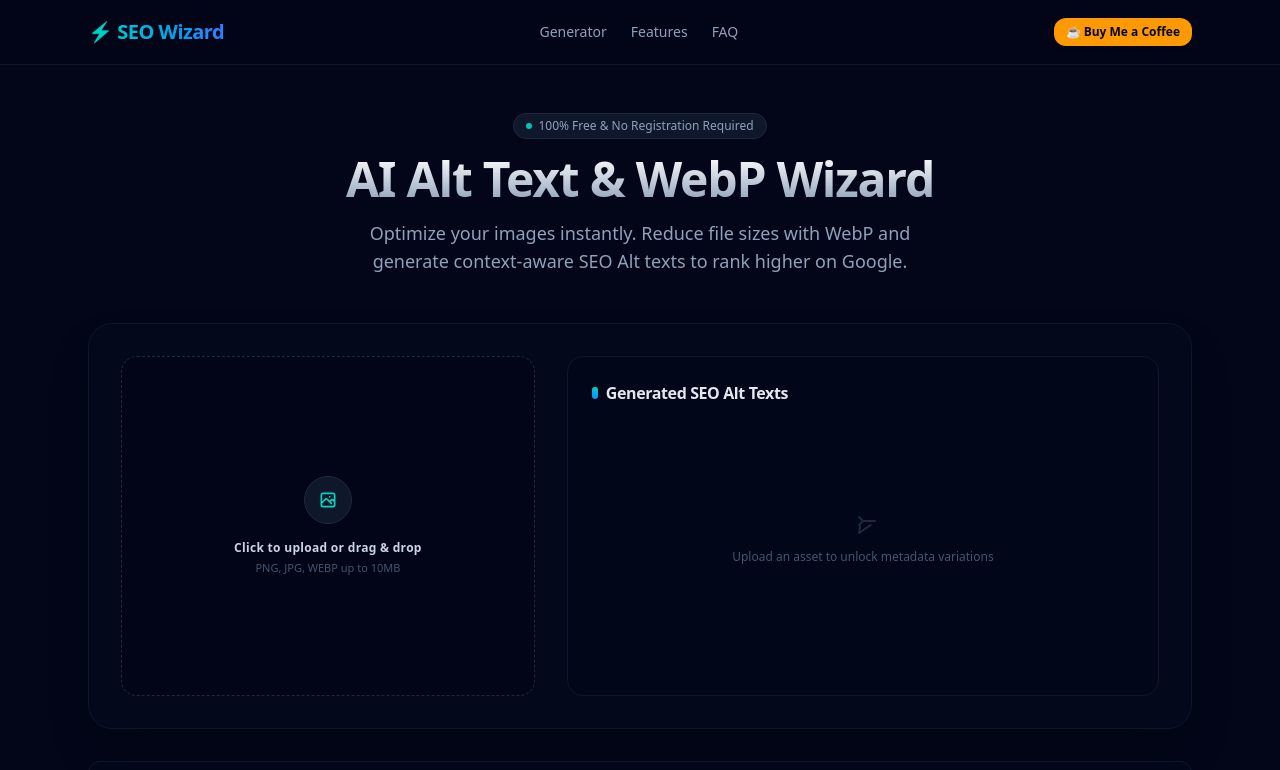
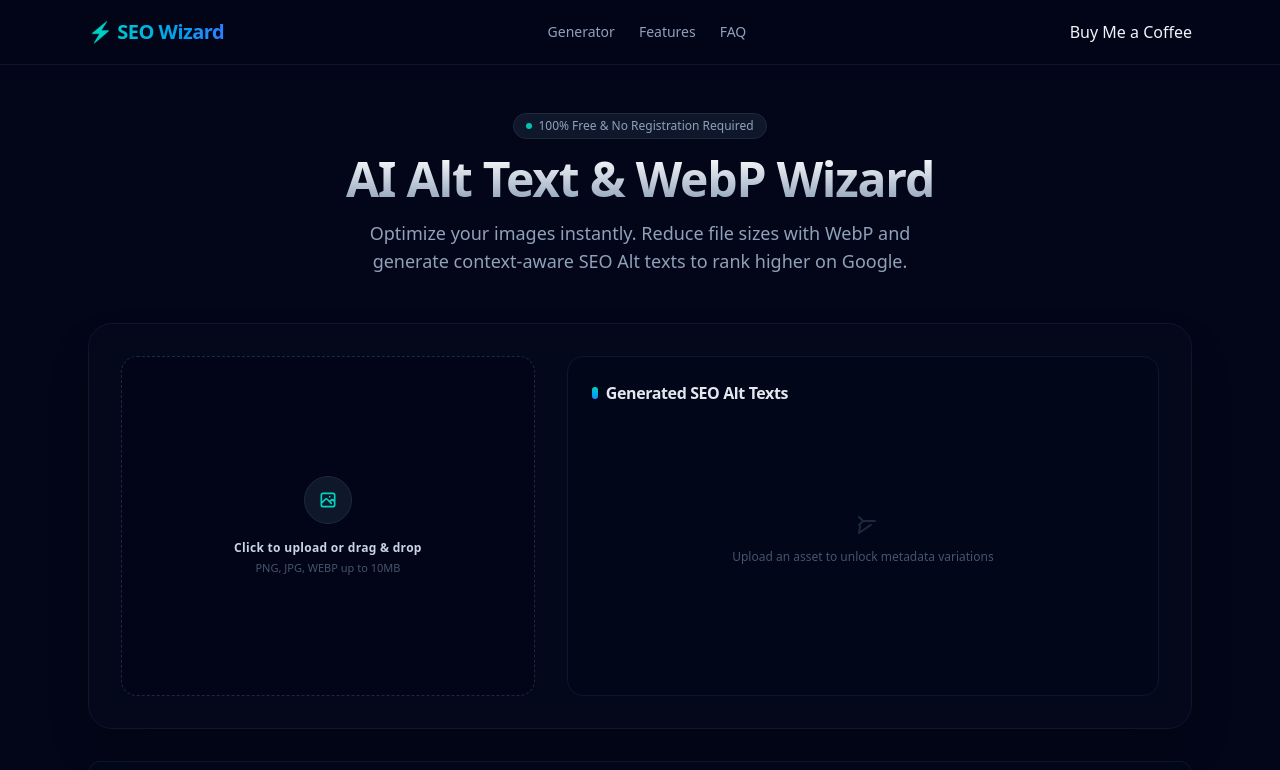
Before and after one commit to Mihran-20/seo_wizard, a Next.js app: page / in a window 1280 px wide. Shown: the top 770 px of the page. Built offline with nearby package versions, Linux system fonts and the light colour scheme.

Commit message:
feat: add real buy me a coffee link

```diff
--- a/app/page.tsx
+++ b/app/page.tsx
@@ -128,13 +128,13 @@
             <a href="#faq" className="hover:text-teal-400 transition-colors">FAQ</a>
           </nav>
           <div className="flex items-center gap-3">
-            <a
-              href="https://buymeacoffee.com"
-              target="_blank"
-              className="text-xs font-semibold bg-amber-500 hover:bg-amber-400 text-slate-950 px-3 py-1.5 rounded-xl transition-colors shadow-md"
-            >
-              ☕ Buy Me a Coffee
-            </a>
+          <a
+            href="https://buymeacoffee.com/mihranseo"
+            target="_blank"
+            rel="noopener noreferrer"
+          >
+            Buy Me a Coffee
+          </a>
           </div>
         </div>
       </header>
```
